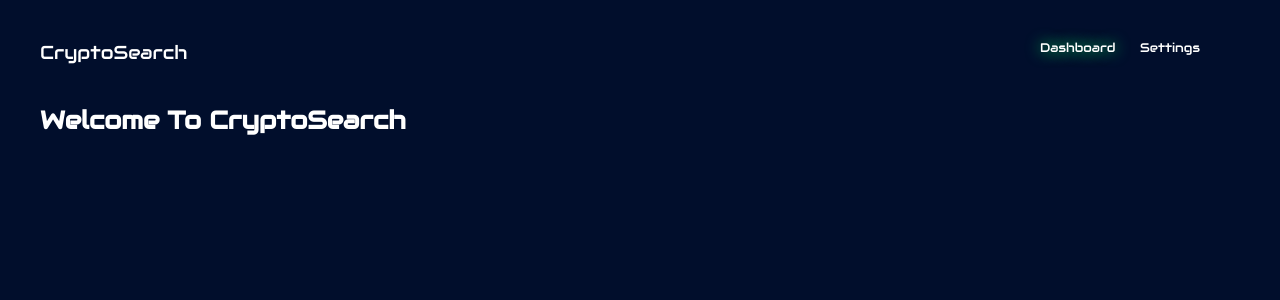
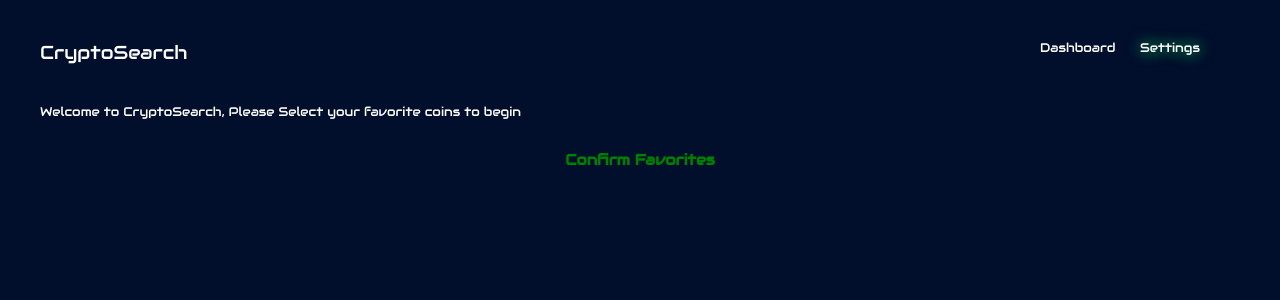
Before and after one commit to tawhidali123/crypto-search, a React (Create React App) app: page / in a window 1280 px wide. Shown: the top 300 px of the page. Built offline with nearby package versions, Linux system fonts and the light colour scheme.

Commit message:
settings button, local storage

```diff
--- a/src/App.js
+++ b/src/App.js
@@ -1,7 +1,7 @@
 import React from 'react';
 import './App.css';
 import AppLayout from './AppLayout';
-import WelcomeMessage from './WelcomeMessage';
+import IndexSettings from './Settings/indexSettings';
 import AppBar from './AppBar'
 import {AppProvider} from './AppProvider'
 
@@ -10,7 +10,7 @@ function App() {
     <AppLayout>
       <AppProvider>
         <AppBar />
-        <WelcomeMessage />
+        <IndexSettings />
       </AppProvider>
     </AppLayout>
   );
--- a/src/AppProvider.js
+++ b/src/AppProvider.js
@@ -7,8 +7,29 @@ export class AppProvider extends React.Component {
         super(props);
         this.state = {
             page: 'dashboard',
-            setPage: this.setPage
+            ...this.savedSettings(),
+            setPage: this.setPage,
+            confirmFavorites: this.confirmFavorites
         }
+    }
+
+    confirmFavorites = () => {
+        this.setState({
+            firstVisit: false,
+            page: 'dashboard'
+        })
+        localStorage.setItem('cryptoSearch', JSON.stringify({
+            test: 'hello'
+        }))
+    }
+
+    savedSettings = () => {
+        let cryptoSearchData = JSON.parse(localStorage.getItem('cryptoSearch'));
+        if(!cryptoSearchData) {
+            return {page: 'settings', firstVisit: true}
+        }
+
+        return {}
     }
 
     setPage = page => this.setState({page})
--- /dev/null
+++ b/src/Settings/ConfirmButton.js
@@ -0,0 +1,32 @@
+import React from 'react'
+import styled from 'styled-components'
+import {AppContext} from '../AppProvider'
+
+const ConfirmButtonStyled = styled.div`
+    margin: 20px;
+    color: green;
+    font-size: 7.5px;
+    cursor: pointer;
+`
+
+const CenterDiv = styled.div`
+    display: grid;
+    justify-content: center;
+`
+
+export default function ConfirmButton() {
+    return (
+        <AppContext.Consumer>
+            {
+                ({confirmFavorites}) => (
+                    <CenterDiv>
+                        <ConfirmButtonStyled onClick={confirmFavorites}>
+                            <h1>Confirm Favorites</h1>
+                        </ConfirmButtonStyled>
+                    </CenterDiv>
+                )
+            }
+        </AppContext.Consumer>
+
+    )
+}
--- /dev/null
+++ b/src/Settings/WelcomeMessage.js
@@ -0,0 +1,12 @@
+import React from 'react'
+import {AppContext} from '../AppProvider'
+
+export default function WelcomeMessage() {
+    return (
+        <AppContext.Consumer>
+            {
+                ({firstVisit}) => firstVisit ? <div>Welcome to CryptoSearch, Please Select your favorite coins to begin</div> : null
+            }
+        </AppContext.Consumer>
+    )
+}
--- /dev/null
+++ b/src/Settings/indexSettings.js
@@ -0,0 +1,12 @@
+import React from 'react'
+import ConfirmButton from './ConfirmButton'
+import WelcomeMessage from './WelcomeMessage'
+
+export default function indexSettings() {
+    return (
+        <div>
+            <WelcomeMessage />
+            <ConfirmButton />
+        </div>
+    )
+}
--- a/src/WelcomeMessage.js
+++ /dev/null
@@ -1,9 +0,0 @@
-import React from 'react'
-
-export default function WelcomeMessage() {
-    return (
-        <h1>
-            Welcome To CryptoSearch
-        </h1>
-    )
-}
```
Also changed, not shown: 1 other file (tests, documents, lock files or other folders).
